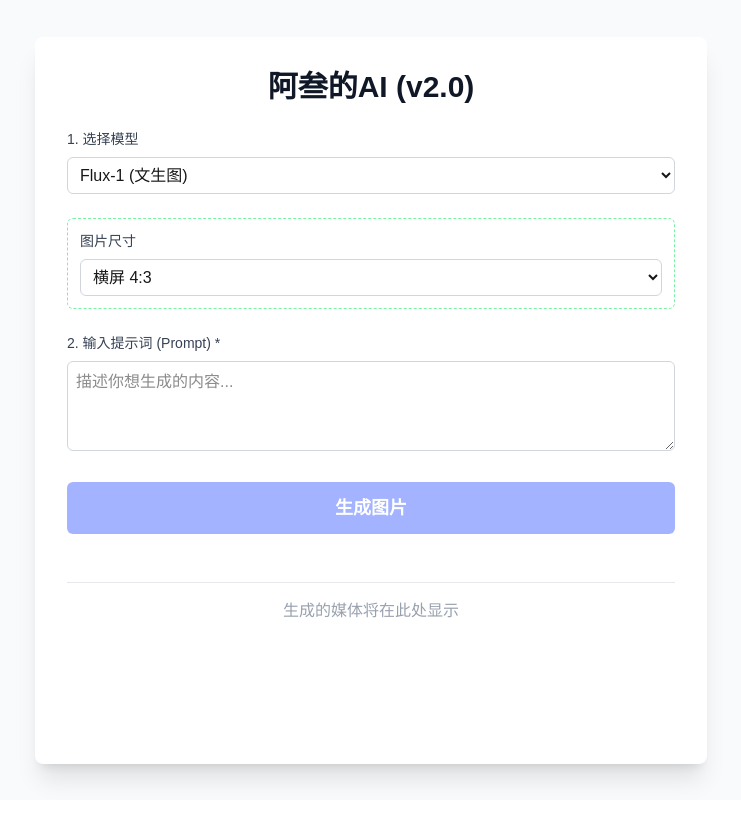
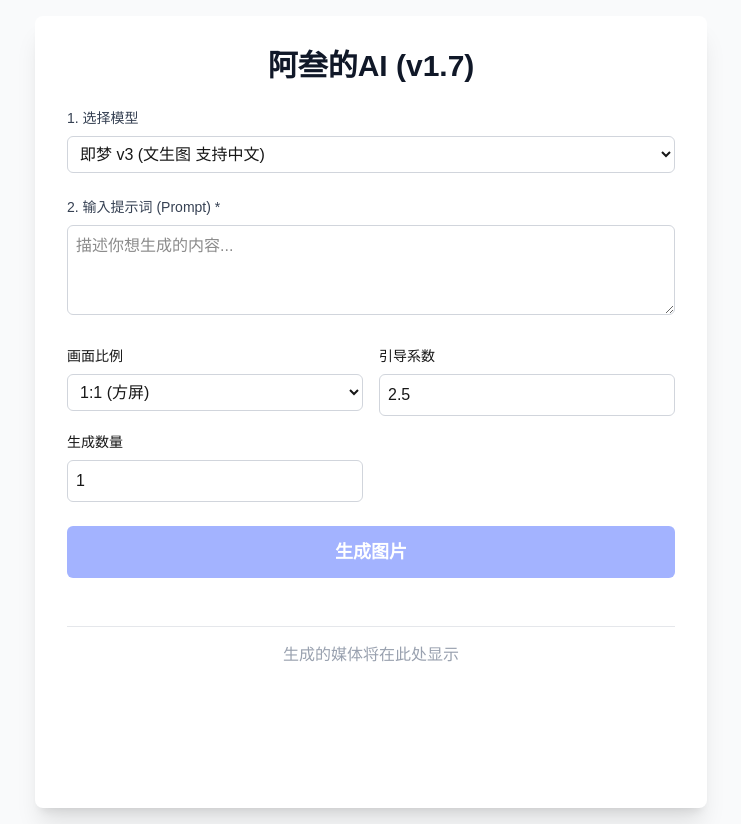
Before and after one commit to komjourney/my-fal-video-app, a Next.js app: page / in a window 1280 px wide. Shown: the whole page, without its empty margins (269-1010 px from the left). Before the commit the page ends 800 px from the top, so only its background shows below. Built offline with nearby package versions, Linux system fonts and the light colour scheme; what @fal-ai/client would draw is missing.

Commit message:
v1.7 plus refactor VideoGenerator component to update model configurations and enhance parameter handling

```diff
--- a/components/VideoGenerator.jsx
+++ b/components/VideoGenerator.jsx
@@ -1,4 +1,4 @@
-// components/VideoGenerator.jsx (版本 v2.0 - 最终毕业版 ft. 总开关)
+// components/VideoGenerator.jsx (版本 v1.7 - 功能增强版)
 
 "use client";
 
@@ -14,68 +14,78 @@ fal.config({
 // =======================================================================
 // ===================  AI 模型总开关 (中央配置文件)  ===================
 // =======================================================================
-// 在这里管理你所有的模型。
-// 只需将 isActive 的值在 true 和 false 之间切换，即可开启或关闭模型！
 const MODELS_CONFIG = [
+  // Bytedance Seedream v3
   {
-    id: "fal-ai/flux-1/schnell",
-    name: "Flux-1 (文生图)",
+    id: "fal-ai/bytedance/seedream/v3/text-to-image",
+    name: "即梦 v3 (文生图 支持中文)",
     type: 'image',
-    isActive: true, // <-- 想关闭Flux，就改成 false
+    isActive: true,
     defaults: {
-      image_size: 'landscape_4_3',
-      options: [
-          { value: 'square_hd', label: '高清正方形 (1024x1024)'},
-          { value: 'square', label: '普通正方形 (512x512)'},
-          { value: 'portrait_4_3', label: '竖屏 4:3'},
-          { value: 'portrait_16_9', label: '竖屏 16:9'},
-          { value: 'landscape_4_3', label: '横屏 4:3'},
-          { value: 'landscape_16_9', label: '横屏 16:9'},
-      ]
+      aspectRatio: '1:1',
+      guidanceScale: 2.5,
+      num_images: 1, // [新增]
+      aspectRatioOptions: [
+        { value: '1:1', label: '1:1 (方屏)' }, { value: '3:4', label: '3:4' },
+        { value: '4:3', label: '4:3' }, { value: '16:9', label: '16:9 (宽屏)' },
+        { value: '9:16', label: '9:16 (竖屏)' }, { value: '2:3', label: '2:3' },
+        { value: '3:2', label: '3:2' }, { value: '21:9', label: '21:9 (电影宽屏)' },
+      ],
     }
   },
+  // Google Veo3
   {
     id: "fal-ai/veo3",
     name: "Google Veo3 (文生视频)",
     type: 'video',
-    isActive: false, // <-- 想关闭Veo3，就改成 false
+    isActive: true,
     defaults: {
       duration: '8s', aspectRatio: '16:9',
       durationOptions: [{ value: '8s', label: '8秒 (8s)' }],
       aspectRatioOptions: [ { value: '16:9', label: '16:9 (横屏)' }, { value: '9:16', label: '9:16 (竖屏)' }, ],
     }
   },
+  // Kling v2.1
   {
     id: "fal-ai/kling-video/v2.1/master/image-to-video",
     name: "Kling v2.1 (图生视频)",
     type: 'video',
-    isActive: false, // <-- 想关闭Kling，就改成 false
+    isActive: true,
     defaults: {
       duration: '5', aspectRatio: '16:9', negativePrompt: 'blur, distort, and low quality', cfgScale: '0.5',
       durationOptions: [ { value: '5', label: '5秒' }, { value: '10', label: '10秒' }, ],
       aspectRatioOptions: [ { value: '16:9', label: '16:9 (横屏)' }, { value: '9:16', label: '9:16 (竖屏)' }, { value: '1:1', label: '1:1 (方屏)' }, ],
     }
   },
+  // Flux-1
+  {
+    id: "fal-ai/flux-1/schnell",
+    name: "Flux-1 (文生图 - 备用)",
+    type: 'image',
+    isActive: true, // 保持开启，方便测试
+    defaults: {
+      image_size: 'landscape_4_3',
+      num_inference_steps: 4, // [新增]
+      num_images: 1, // [新增]
+      enable_safety_checker: true, // [新增]
+      imageSizeOptions: [
+        { value: 'square_hd', label: '高清正方形 (1024x1024)'}, { value: 'square', label: '普通正方形 (512x512)'},
+        { value: 'portrait_4_3', label: '竖屏 4:3'}, { value: 'portrait_16_9', label: '竖屏 16:9'},
+        { value: 'landscape_4_3', label: '横屏 4:3'}, { value: 'landscape_16_9', label: '横屏 16:9'},
+      ]
+    }
+  },
 ];
 // =======================================================================
-// ===================     总开关配置结束     ===================
-// =======================================================================
 
-
-// 根据配置筛选出所有激活的模型
 const activeModels = MODELS_CONFIG.filter(model => model.isActive);
-// 动态设置初始默认选中的模型为激活列表的第一个
 const initialModel = activeModels.length > 0 ? activeModels[0] : null;
 
-
 export function VideoGenerator() {
-  // --- 状态定义 ---
   const [selectedModelId, setSelectedModelId] = useState(initialModel?.id || '');
-
-  // 动态获取当前选中模型的完整配置
   const selectedModelConfig = MODELS_CONFIG.find(m => m.id === selectedModelId);
 
-  // 通用状态
+  // --- 状态定义 ---
   const [prompt, setPrompt] = useState('');
   const [mediaUrl, setMediaUrl] = useState(null);
   const [mediaType, setMediaType] = useState('none');
@@ -91,25 +101,34 @@ export function VideoGenerator() {
   const [negativePrompt, setNegativePrompt] = useState(initialModel?.defaults?.negativePrompt || '');
   const [cfgScale, setCfgScale] = useState(initialModel?.defaults?.cfgScale || '');
   const [imageSize, setImageSize] = useState(initialModel?.defaults?.image_size || '');
+  const [guidanceScale, setGuidanceScale] = useState(initialModel?.defaults?.guidanceScale || 2.5);
+  // [新增状态]
+  const [numImages, setNumImages] = useState(initialModel?.defaults?.num_images || 1);
+  const [numInferenceSteps, setNumInferenceSteps] = useState(initialModel?.defaults?.num_inference_steps || 4);
+  const [enableSafetyChecker, setEnableSafetyChecker] = useState(initialModel?.defaults?.enable_safety_checker ?? true);
+
 
   useEffect(() => {
     return () => { if (imagePreviewUrl) { URL.revokeObjectURL(imagePreviewUrl); } };
   }, [imagePreviewUrl]);
 
-  // --- 核心逻辑函数 (全部由配置驱动) ---
   const handleModelChange = (newModelId) => {
     setSelectedModelId(newModelId);
     const newModelConfig = MODELS_CONFIG.find(m => m.id === newModelId);
 
-    // 重置所有状态
     setPrompt(''); setMediaUrl(null); setMediaType('none'); setError(null); setLogs([]); setImageFile(null); setImagePreviewUrl(null);
 
-    // 根据新模型的配置设置默认参数
+    // 根据新模型配置设置默认参数
     setDuration(newModelConfig?.defaults?.duration || '');
     setAspectRatio(newModelConfig?.defaults?.aspectRatio || '');
     setNegativePrompt(newModelConfig?.defaults?.negativePrompt || '');
     setCfgScale(newModelConfig?.defaults?.cfgScale || '');
     setImageSize(newModelConfig?.defaults?.image_size || '');
+    setGuidanceScale(newModelConfig?.defaults?.guidanceScale || 2.5);
+    // [新增] 重置新参数
+    setNumImages(newModelConfig?.defaults?.num_images || 1);
+    setNumInferenceSteps(newModelConfig?.defaults?.num_inference_steps || 4);
+    setEnableSafetyChecker(newModelConfig?.defaults?.enable_safety_checker ?? true);
   };
 
   const handleFileChange = (e) => {
@@ -118,21 +137,23 @@ export function VideoGenerator() {
   };
 
   const handleGenerate = async () => {
-    // ...前面逻辑基本不变...
-    if (isLoading || !prompt.trim() || (selectedModelConfig?.id.includes('kling') && !imageFile)) {
-        if (!isLoading && selectedModelConfig?.id.includes('kling') && !imageFile) setError("使用 Kling 模型必须上传一张起始图片。");
+    if (isLoading || !prompt.trim() || (isKling && !imageFile)) {
+        if (!isLoading && isKling && !imageFile) setError("使用 Kling 模型必须上传一张起始图片。");
         return;
     }
     setIsLoading(true); setError(null); setMediaUrl(null); setMediaType('none'); setLogs(["任务开始..."]);
 
     try {
       let inputPayload = { prompt };
+
       // 动态构建参数包
-      if (selectedModelConfig.id.includes('kling')) {
+      if (isSeedream) {
+        Object.assign(inputPayload, { aspect_ratio: aspectRatio, guidance_scale: parseFloat(guidanceScale), num_images: parseInt(numImages, 10) });
+      } else if (isKling) {
         Object.assign(inputPayload, { image_url: imageFile, duration: parseInt(duration, 10), aspect_ratio: aspectRatio, negative_prompt: negativePrompt, cfg_scale: parseFloat(cfgScale) });
-      } else if (selectedModelConfig.id.includes('flux')) {
-        Object.assign(inputPayload, { image_size: imageSize });
-      } else if (selectedModelConfig.id.includes('veo3')) {
+      } else if (isFlux) {
+        Object.assign(inputPayload, { image_size: imageSize, num_inference_steps: parseInt(numInferenceSteps, 10), num_images: parseInt(numImages, 10), enable_safety_checker: enableSafetyChecker });
+      } else if (isVeo3) {
         Object.assign(inputPayload, { aspect_ratio: aspectRatio, duration: duration });
       }
 
@@ -144,7 +165,7 @@ export function VideoGenerator() {
       console.log('接收到的完整结果:', result);
 
       const finalUrl = selectedModelConfig.type === 'image'
-          ? (result?.data?.images?.[0]?.url)
+          ? (result?.data?.images?.[0]?.url || result?.images?.[0]?.url)
           : (result?.data?.video?.url || result?.video?.url);
 
       if (finalUrl) {
@@ -161,41 +182,59 @@ export function VideoGenerator() {
   };
 
   const isKling = selectedModelConfig?.id.includes('kling');
+  const isSeedream = selectedModelConfig?.id.includes('seedream');
+  const isFlux = selectedModelConfig?.id.includes('flux');
+  const isVeo3 = selectedModelConfig?.id.includes('veo3');
   const isButtonDisabled = isLoading || !prompt.trim() || (isKling && !imageFile);
 
-  // --- 返回 UI 界面 (完全由配置驱动) ---
   return (
     <div className="w-full max-w-2xl mx-auto p-6 sm:p-8 bg-white shadow-xl rounded-lg space-y-6">
-       <h1 className="text-3xl font-bold text-center text-gray-900">阿叁的AI (v2.0)</h1>
+       <h1 className="text-3xl font-bold text-center text-gray-900">阿叁的AI (v1.7)</h1>
        <div className="space-y-2">
         <label htmlFor="model" className="block text-sm font-medium text-gray-700">1. 选择模型</label>
         <select id="model" className="w-full p-2 border border-gray-300 rounded-md" value={selectedModelId} onChange={(e) => handleModelChange(e.target.value)} disabled={isLoading || activeModels.length === 0}>
-            {activeModels.length > 0 ? (
-                activeModels.map(model => (
-                    <option key={model.id} value={model.id}>{model.name}</option>
-                ))
-            ) : (
-                <option>没有可用的模型</option>
-            )}
+            {activeModels.length > 0 ? ( activeModels.map(model => ( <option key={model.id} value={model.id}>{model.name}</option> )) ) : ( <option>没有可用的模型</option> )}
         </select>
       </div>
 
       {isKling && ( <div className="p-3 border border-dashed border-indigo-300 rounded-md"> <label className="block text-sm font-medium text-gray-700 mb-2">Kling v2.1 专属设置</label> <input id="imageUpload" type="file" accept="image/*" onChange={handleFileChange} disabled={isLoading} className="block w-full mb-2 text-sm text-gray-500 file:mr-4 file:py-2 file:px-4 file:rounded-full file:border-0 file:text-sm file:font-semibold file:bg-indigo-50 file:text-indigo-700 hover:file:bg-indigo-100"/> {imagePreviewUrl && <div className="flex justify-center mt-2"><img src={imagePreviewUrl} alt="Preview" className="max-h-40 rounded-md shadow" /></div>} </div> )}
-      {selectedModelConfig?.type === 'image' && ( <div className="space-y-2 p-3 border border-dashed border-green-300 rounded-md"> <label htmlFor="imageSize" className="block text-sm font-medium text-gray-700">图片尺寸</label> <select id="imageSize" className="w-full p-2 border border-gray-300 rounded-md" value={imageSize} onChange={(e) => setImageSize(e.target.value)} disabled={isLoading}> {selectedModelConfig.defaults.options.map(opt => <option key={opt.value} value={opt.value}>{opt.label}</option>)} </select> </div> )}
+
       <div className="space-y-2"> <label htmlFor="prompt" className="block text-sm font-medium text-gray-700">2. 输入提示词 (Prompt) *</label> <textarea id="prompt" rows={3} className="w-full p-2 border border-gray-300 rounded-md" placeholder="描述你想生成的内容..." value={prompt} onChange={(e) => setPrompt(e.target.value)} disabled={isLoading} /> </div>
 
-      {selectedModelConfig?.type === 'video' && (
+      {/* 动态参数区 */}
       <div className="grid grid-cols-1 sm:grid-cols-2 gap-4">
+        {/* Seedream 专属参数 */}
+        {isSeedream && (
+            <>
+                <div className="space-y-2"> <label htmlFor="aspectRatio" className="block text-sm font-medium">画面比例</label> <select id="aspectRatio" className="w-full p-2 border border-gray-300 rounded-md" value={aspectRatio} onChange={(e) => setAspectRatio(e.target.value)} disabled={isLoading}> {selectedModelConfig.defaults.aspectRatioOptions.map(opt => <option key={opt.value} value={opt.value}>{opt.label}</option>)} </select> </div>
+                <div className="space-y-2"><label htmlFor="guidanceScale" className="block text-sm font-medium">引导系数</label><input type="number" id="guidanceScale" step="0.1" className="w-full p-2 border border-gray-300 rounded-md" value={guidanceScale} onChange={e=>setGuidanceScale(e.target.value)} disabled={isLoading}/></div>
+                <div className="space-y-2"><label htmlFor="numImages" className="block text-sm font-medium">生成数量</label><input type="number" id="numImages" min="1" step="1" className="w-full p-2 border border-gray-300 rounded-md" value={numImages} onChange={e=>setNumImages(e.target.value)} disabled={isLoading}/></div>
+            </>
+        )}
+        {/* Flux 专属参数 */}
+        {isFlux && (
+            <>
+                 <div className="space-y-2"> <label htmlFor="imageSize" className="block text-sm font-medium">图片尺寸</label> <select id="imageSize" className="w-full p-2 border border-gray-300 rounded-md" value={imageSize} onChange={(e) => setImageSize(e.target.value)} disabled={isLoading}> {selectedModelConfig.defaults.imageSizeOptions.map(opt => <option key={opt.value} value={opt.value}>{opt.label}</option>)} </select> </div>
+                 <div className="space-y-2"><label htmlFor="numInferenceSteps" className="block text-sm font-medium">推理步数</label><input type="number" id="numInferenceSteps" min="1" step="1" className="w-full p-2 border border-gray-300 rounded-md" value={numInferenceSteps} onChange={e=>setNumInferenceSteps(e.target.value)} disabled={isLoading}/></div>
+                 <div className="space-y-2"><label htmlFor="numImagesFlux" className="block text-sm font-medium">生成数量</label><input type="number" id="numImagesFlux" min="1" step="1" className="w-full p-2 border border-gray-300 rounded-md" value={numImages} onChange={e=>setNumImages(e.target.value)} disabled={isLoading}/></div>
+                 <div className="flex items-center space-x-2 pt-5"><input type="checkbox" id="safetyChecker" className="h-4 w-4 text-indigo-600 border-gray-300 rounded" checked={enableSafetyChecker} onChange={e => setEnableSafetyChecker(e.target.checked)} disabled={isLoading} /><label htmlFor="safetyChecker" className="block text-sm font-medium">启用安全检查</label></div>
+            </>
+        )}
+        {/* Kling 专属参数 */}
         {isKling && (
             <>
                 <div className="space-y-2"><label htmlFor="negativePrompt" className="block text-sm font-medium">反向提示词</label><input type="text" id="negativePrompt" className="w-full p-2 border border-gray-300 rounded-md" value={negativePrompt} onChange={e=>setNegativePrompt(e.target.value)} disabled={isLoading}/></div>
                 <div className="space-y-2"><label htmlFor="cfgScale" className="block text-sm font-medium">CFG Scale</label><input type="number" id="cfgScale" step="0.1" className="w-full p-2 border border-gray-300 rounded-md" value={cfgScale} onChange={e=>setCfgScale(e.target.value)} disabled={isLoading}/></div>
             </>
         )}
-            <div className="space-y-2"> <label htmlFor="aspectRatio" className="block text-sm font-medium">画面比例</label> <select id="aspectRatio" className="w-full p-2 border border-gray-300 rounded-md" value={aspectRatio} onChange={(e) => setAspectRatio(e.target.value)} disabled={isLoading}> {selectedModelConfig.defaults.aspectRatioOptions.map(opt => <option key={opt.value} value={opt.value}>{opt.label}</option>)} </select> </div>
+        {/* Veo3 & Kling 共用参数 */}
+        {selectedModelConfig?.type === 'video' && (
+            <>
+                <div className="space-y-2"> <label htmlFor="aspectRatioVideo" className="block text-sm font-medium">画面比例</label> <select id="aspectRatioVideo" className="w-full p-2 border border-gray-300 rounded-md" value={aspectRatio} onChange={(e) => setAspectRatio(e.target.value)} disabled={isLoading}> {selectedModelConfig.defaults.aspectRatioOptions.map(opt => <option key={opt.value} value={opt.value}>{opt.label}</option>)} </select> </div>
                 <div className="space-y-2"> <label htmlFor="duration" className="block text-sm font-medium">时长</label> <select id="duration" className="w-full p-2 border border-gray-300 rounded-md" value={duration} onChange={(e) => setDuration(e.target.value)} disabled={isLoading}> {selectedModelConfig.defaults.durationOptions.map(opt => <option key={opt.value} value={opt.value}>{opt.label}</option>)} </select> </div>
+            </>
+        )}
       </div>
-      )}
 
       <button className={`w-full py-3 px-4 rounded-md text-white font-semibold text-lg transition-colors ${ isButtonDisabled ? 'bg-indigo-300 cursor-not-allowed' : 'bg-indigo-600 hover:bg-indigo-700' }`} onClick={handleGenerate} disabled={isLoading || !selectedModelId}> {isLoading ? '正在处理...' : `生成${selectedModelConfig?.type === 'image' ? '图片' : '视频'}`} </button>
       <div className="mt-6 pt-4 border-t border-gray-200 min-h-[150px]"> {error && <div className="text-red-500 text-center mb-2 p-2 bg-red-50 rounded-md">{error}</div>} {isLoading && ( <div className="text-center text-gray-600"> <p className="mb-2">任务正在处理中...</p> <div className="mt-2 text-xs text-left bg-gray-100 p-2 rounded max-h-48 overflow-y-auto font-mono break-words"> {logs.map((log, index) => <p key={index} className="whitespace-pre-wrap">{log}</p>)} </div> </div> )} {mediaUrl && !isLoading && ( <div className="flex flex-col items-center"> <h3 className="text-lg font-semibold mb-2">生成成功！</h3> {mediaType === 'video' && <video controls src={mediaUrl} className="max-w-full rounded-md shadow-lg" autoPlay loop muted playsInline />} {mediaType === 'image' && <img src={mediaUrl} alt="Generated result" className="max-w-full rounded-md shadow-lg" />} </div> )} {!isLoading && !mediaUrl && !error && <div className="text-center text-gray-400">生成的媒体将在此处显示</div>} </div>
```
Lines whose indentation alone changed are shown as unchanged.
